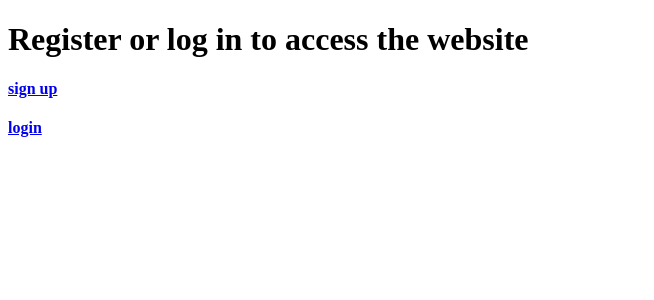
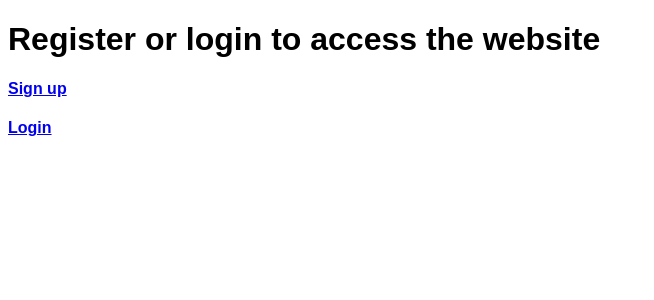
Before and after one commit to dungpham05/HyperPusher, a PHP site: page / in a window 1280 px wide. Shown: the top 300 px of the page, without its empty margins (0-654 px from the left). Run offline with PHP 8.4, Linux system fonts and the light colour scheme.

Commit message:
refactor

```diff
--- a/simple-test/Welcome/Controllers/TaskController.php
+++ b/simple-test/Welcome/Controllers/TaskController.php
@@ -21,7 +21,7 @@ class TaskController
         $tasks = $this->taskService->show();
         $userNames = $this->taskService->getAllUser();
 
-        require_once $this->pathViewtask . '/Maintask.php';
+        require_once $this->pathViewtask . '/MainTask.php';
     }
 
     public function create()
--- a/simple-test/Welcome/Models/User.php
+++ b/simple-test/Welcome/Models/User.php
@@ -23,7 +23,7 @@ Class User extends Connection
         $stmt->execute();
 
         // Check if the user exists
-        if ($stmt->execute()) {
+        if ($stmt->execute() && $stmt->get_result()->num_rows >= 1) {
             // Set the session variables
             $_SESSION['logged_in'] = true;
             $_SESSION['username'] = $username;
--- a/simple-test/Welcome/Views/404.php
+++ b/simple-test/Welcome/Views/404.php
@@ -1,9 +1,11 @@
 <!DOCTYPE html>
 <html>
 <head>
+    <meta name="viewport" content="width=device-width, initial-scale=1">
+    <link rel="stylesheet" href="../Assets/Common.css">
     <title>404 not found</title>
 </head>
 <body>
-    <h1>404 not found for welcome</h1>
+    <h1>404 not found</h1>
 </body>
 </html>
--- a/simple-test/Welcome/Views/Index.php
+++ b/simple-test/Welcome/Views/Index.php
@@ -1,11 +1,13 @@
 <!DOCTYPE html>
 <html>
 <head>
-    <title>Main page</title>
+    <meta name="viewport" content="width=device-width, initial-scale=1">
+    <link rel="stylesheet" href="../Assets/Common.css">
+    <title>Register or login</title>
 </head>
 <body>
-    <h1>Register or log in to access the website</h1>
-    <a href="/register"> <h4>sign up</h4> </a>
-    <a href="/login"> <h4>login</h4> </a>
+    <h1>Register or login to access the website</h1>
+    <a href="/register"> <h4>Sign up</h4> </a>
+    <a href="/login"> <h4>Login</h4> </a>
 </body>
 </html>
--- a/simple-test/Welcome/Views/Login.php
+++ b/simple-test/Welcome/Views/Login.php
@@ -3,7 +3,9 @@
 <!DOCTYPE html>
 <html>
 <head>
-    <title>Login and Registration System</title>
+    <meta name="viewport" content="width=device-width, initial-scale=1">
+    <link rel="stylesheet" href="../Assets/Common.css">
+    <title>Login System</title>
 </head>
 <body>
     <h1>Login</h1>
--- a/simple-test/Welcome/Views/Register.php
+++ b/simple-test/Welcome/Views/Register.php
@@ -3,7 +3,9 @@
 <!DOCTYPE html>
 <html>
 <head>
-    <title>Login and Registration System</title>
+    <meta name="viewport" content="width=device-width, initial-scale=1">
+    <link rel="stylesheet" href="../Assets/Common.css">
+    <title>Registration system</title>
 </head>
 <body>
     <h1>Registration</h1>
--- a/simple-test/Welcome/Views/welcome.php
+++ b/simple-test/Welcome/Views/welcome.php
@@ -3,6 +3,8 @@
 <!DOCTYPE html>
 <html>
 <head>
+    <meta name="viewport" content="width=device-width, initial-scale=1">
+    <link rel="stylesheet" href="../Assets/Common.css">
     <title>Welcome</title>
 </head>
 <body>
```
